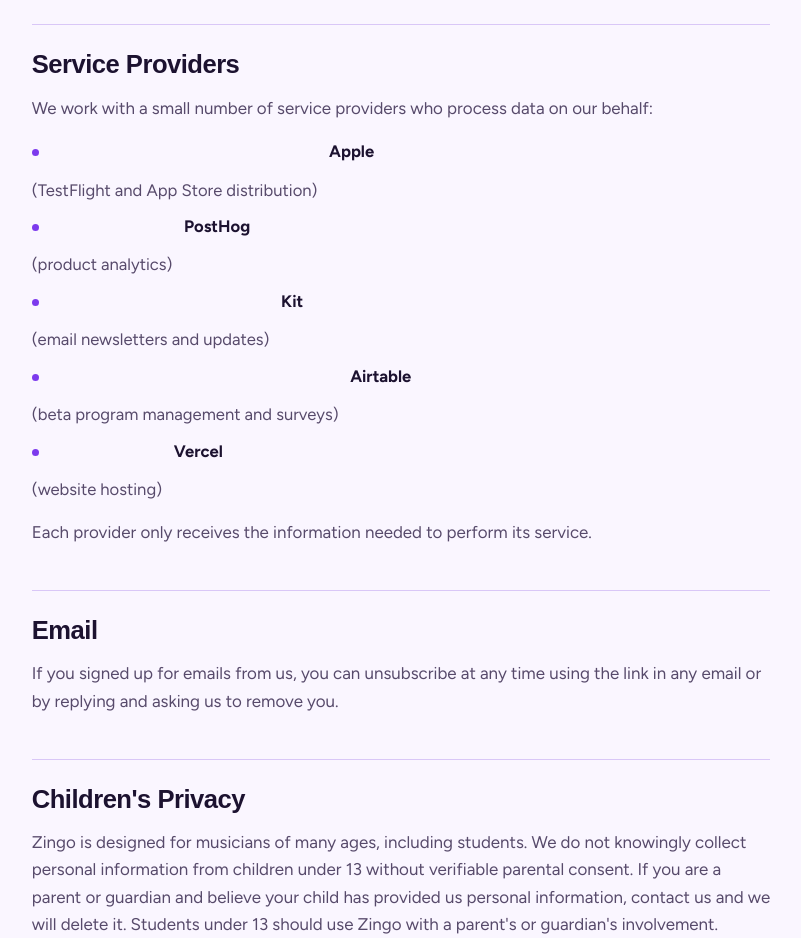
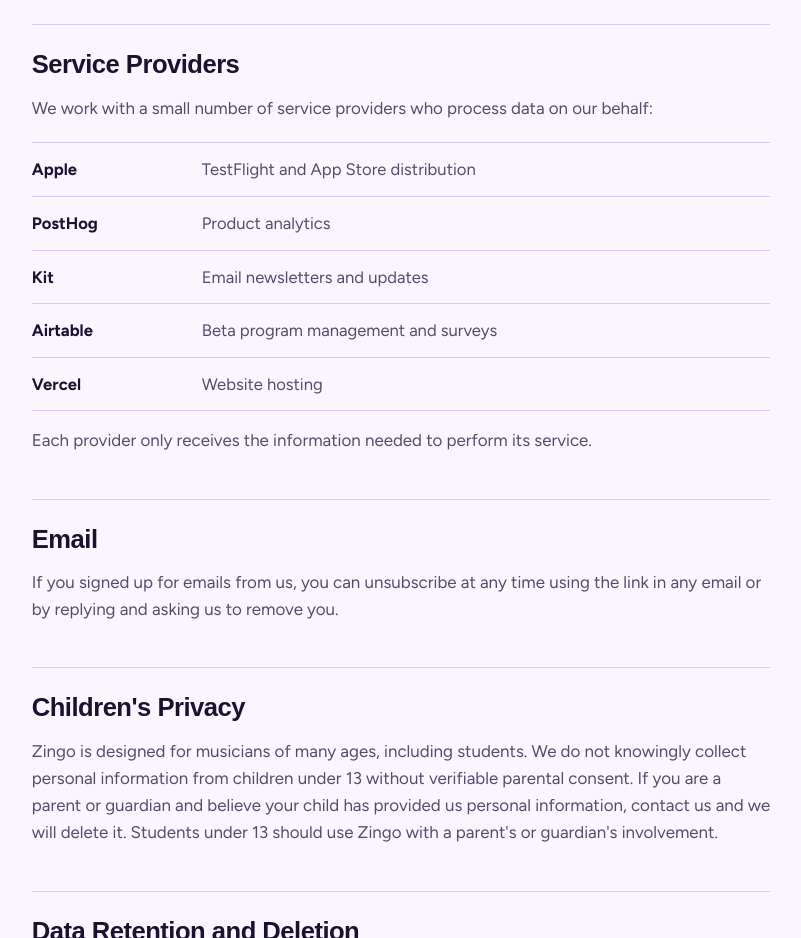
Before and after one commit to Obarrett/Zingo-Website-2, a website: page privacy.html in a window 1280 px wide. Shown: the part 1280-2218 px from the top of the page, without its empty margins (386-1187 px from the left). Drawn offline with Linux system fonts and the light colour scheme; a web font is replaced by a local one.

Commit message:
Add files via upload

```diff
--- a/page.css
+++ b/page.css
@@ -68,6 +68,12 @@
 .prose a{color:var(--purple);font-weight:700;border-bottom:2px solid var(--purple-soft);word-break:break-word;}
 .prose a:hover{border-color:var(--purple);}
 .callout{margin-top:26px;background:#fff;border:1.5px solid var(--purple-line);border-radius:20px;padding:clamp(20px,4vw,26px);box-shadow:var(--shadow-sm);}
+.prose ul.providers{margin-top:20px;gap:0;border-top:1.5px solid var(--purple-line);}
+.prose ul.providers li{display:grid;grid-template-columns:150px minmax(0,1fr);gap:20px;align-items:baseline;padding:13px 0;border-bottom:1.5px solid var(--purple-line);}
+.prose ul.providers li::before{display:none;}
+.prose ul.providers .who{font-weight:700;color:var(--ink);}
+.prose ul.providers .what{color:var(--ink-soft);}
+@media(max-width:520px){.prose ul.providers li{grid-template-columns:1fr;gap:2px;}}
 .callout h3{margin-top:0;font-size:1.1rem;}
 .callout p{color:var(--ink-soft);margin-top:6px;}
 
--- a/privacy.html
+++ b/privacy.html
@@ -70,12 +70,12 @@
 
       <h2 id="providers">Service Providers</h2>
       <p>We work with a small number of service providers who process data on our behalf:</p>
-      <ul>
-        <li><strong>Apple</strong> (TestFlight and App Store distribution)</li>
-        <li><strong>PostHog</strong> (product analytics)</li>
-        <li><strong>Kit</strong> (email newsletters and updates)</li>
-        <li><strong>Airtable</strong> (beta program management and surveys)</li>
-        <li><strong>Vercel</strong> (website hosting)</li>
+      <ul class="providers">
+        <li><span class="who">Apple</span><span class="what">TestFlight and App Store distribution</span></li>
+        <li><span class="who">PostHog</span><span class="what">Product analytics</span></li>
+        <li><span class="who">Kit</span><span class="what">Email newsletters and updates</span></li>
+        <li><span class="who">Airtable</span><span class="what">Beta program management and surveys</span></li>
+        <li><span class="who">Vercel</span><span class="what">Website hosting</span></li>
       </ul>
       <p>Each provider only receives the information needed to perform its service.</p>
 
```
